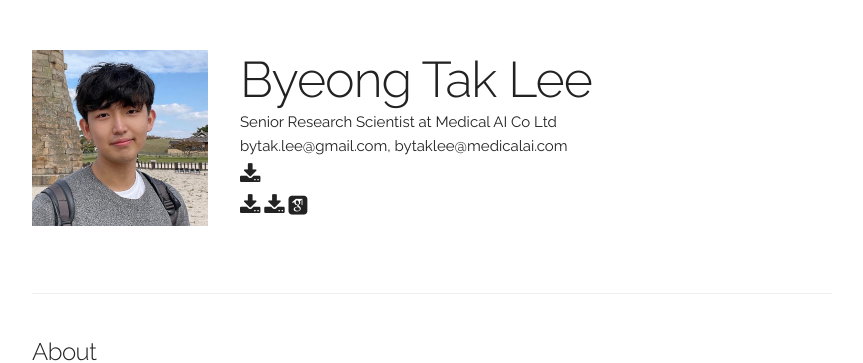
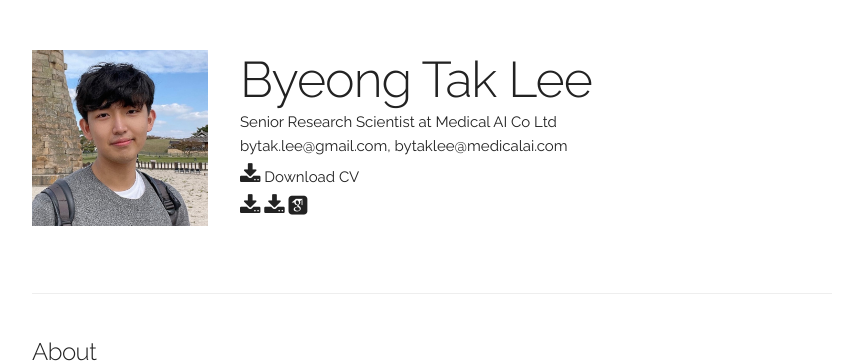
Before and after one commit to byeongtak/byeongtak.github.io, a Jekyll site: the page built from index.html, in a window 1280 px wide and 900 px high. Shown: the top 363 px of the window, without its empty margins (208-1071 px from the left). Built offline with Jekyll 4.4.1, drawn with Linux system fonts in a browser that asks for light colours; some web fonts are replaced.

Commit message:
Update default.html

```diff
--- a/_layouts/default.html
+++ b/_layouts/default.html
@@ -72,7 +72,7 @@
             <p>{{ site.data.main_info.email }}</p>
             <p>
               <span onclick="window.open('{{ site.data.main_info.cv }}')" style="cursor: pointer">
-                <i class="fa fa-download" aria-hidden="true"></i>
+                <i class="fa fa-download" aria-hidden="true"></i> Download CV
               </span>
             </p>
             <p>
```
